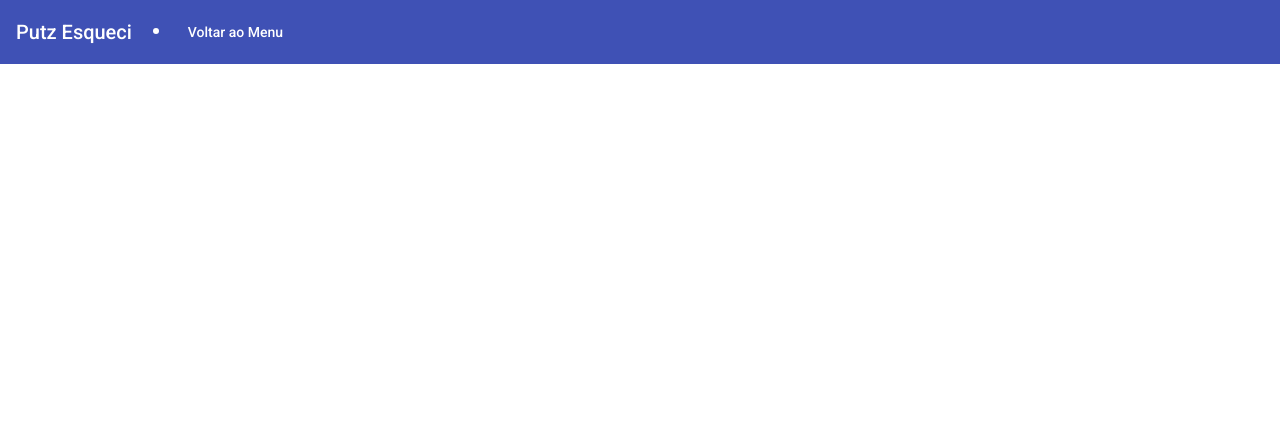
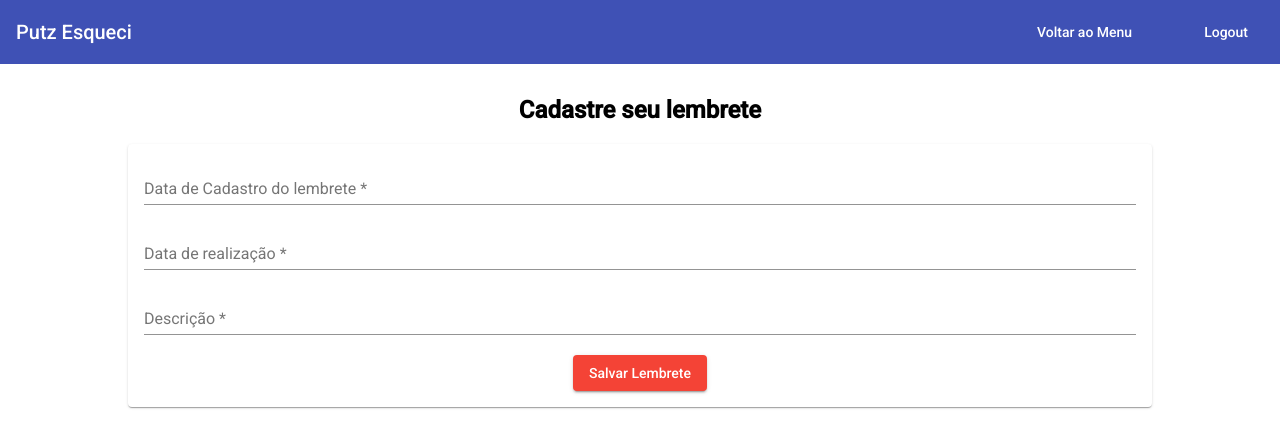
Before and after one commit to Jul10pN/projeto-usabilidade, an Angular app: page /editar/1 in a window 1280 px wide. Before the commit this address led to /. Shown: the top 448 px of the page. Built offline with nearby package versions, Linux system fonts and the light colour scheme.

Commit message:
adicao das funções editar/remover

```diff
--- a/src/app/app-routing-module.ts
+++ b/src/app/app-routing-module.ts
@@ -7,7 +7,8 @@ import { MenuComponent } from './menu/menu.component';
 const routes: Routes = [
   { path: 'lista', component: LembreteListaComponent},
   { path:  'cadastro', component: LembreteInserirComponent},
-  { path: '', component: MenuComponent}
+  { path: '', component: MenuComponent},
+  { path: 'editar/:idLembrete', component: LembreteInserirComponent }
 ]
 
 @NgModule({
--- a/src/app/app.module.ts
+++ b/src/app/app.module.ts
@@ -20,6 +20,7 @@ import { MatToolbarModule } from '@angular/material/toolbar';
 import { MatExpansionModule } from '@angular/material/expansion';
 import { MatDatepickerModule } from '@angular/material/datepicker';
 import { MatMenuModule } from '@angular/material/menu';
+import { TelaLoginComponent } from './tela-login/tela-login.component';
 
 
 @NgModule({
@@ -28,7 +29,8 @@ import { MatMenuModule } from '@angular/material/menu';
     LembreteInserirComponent,
     LembreteListaComponent,
     CabecalhoComponent,
-    MenuComponent
+    MenuComponent,
+    TelaLoginComponent
   ],
   imports: [
     AppRoutingModule,
--- a/src/app/cabecalho/cabecalho.component.css
+++ b/src/app/cabecalho/cabecalho.component.css
@@ -0,0 +1,12 @@
+a {
+  text-decoration: none;
+  color: white;
+}
+
+ul{
+  list-style: none;
+}
+
+.separador {
+  flex: 1;
+}
--- a/src/app/cabecalho/cabecalho.component.html
+++ b/src/app/cabecalho/cabecalho.component.html
@@ -2,6 +2,17 @@
   <span>Putz Esqueci</span>
   <span class="separador"></span>
   <ul>
-   <li><a mat-button routerLink="/"  routerLinkActive="mat-accent">Voltar ao Menu</a></li>
+   <li>
+      <a mat-button routerLink="/">
+        Voltar ao Menu
+      </a>
+    </li>
+  </ul>
+  <ul>
+    <li>
+      <a mat-button routerLink="/">
+        Logout
+      </a>
+    </li>
   </ul>
 </mat-toolbar>
--- a/src/app/lembrete/lembrete-inserir/lembrete-inserir.component.html
+++ b/src/app/lembrete/lembrete-inserir/lembrete-inserir.component.html
@@ -1,13 +1,14 @@
 <h2>Cadastre seu lembrete</h2>
 
 <mat-card>
-  <form (submit)="onAdicionarLembrete(lembreteForm)" #lembreteForm="ngForm">
+  <form (submit)="onSalvarLembrete(lembreteForm)" #lembreteForm="ngForm">
     <mat-form-field>
       <input type="text" matInput
         placeholder="Data de Cadastro do lembrete"
          name= "cadastro" ngModel
          required
          #cadastro="ngModel"
+         [ngModel]="lembrete?.cadastro"
          />
          <mat-error *ngIf="cadastro.invalid">Digite uma data valida</mat-error>
     </mat-form-field>
@@ -18,6 +19,7 @@
         name= "realizacao"ngModel
         required
         #realizacao="ngModel"
+        [ngModel]="lembrete?.realizacao"
         />
         <mat-error *ngIf="cadastro.invalid">Digite uma data valida</mat-error>
     </mat-form-field>
@@ -27,13 +29,14 @@
         placeholder="Descrição"
         name="descricao" ngModel
         required
-        #descricao
+        #descricao="ngModel"
+        [ngModel]="lembrete?.descricao"
         />
         <mat-error *ngIf="cadastro.invalid">Digite uma descrição valida</mat-error>
     </mat-form-field>
 
     <button mat-raised-button color="warn">
-      Cadastrar Lembrete
+      Salvar Lembrete
     </button>
   </form>
 
--- a/src/app/lembrete/lembrete-inserir/lembrete-inserir.component.ts
+++ b/src/app/lembrete/lembrete-inserir/lembrete-inserir.component.ts
@@ -1,27 +1,57 @@
-import { Component, EventEmitter, Output } from '@angular/core';
+import { Component, OnInit } from '@angular/core';
 import { NgForm } from '@angular/forms';
 import { Lembrete } from '../lembrete.model';
 import { LembreteService } from '../lembrete.service';
+import { ActivatedRoute, ParamMap } from '@angular/router';
 
 @Component({
   selector: 'app-lembrete-inserir',
   templateUrl: './lembrete-inserir.component.html',
   styleUrls: ['./lembrete-inserir.component.css']
 })
-export class LembreteInserirComponent  {
+export class LembreteInserirComponent implements OnInit {
 
-  constructor(public lembreteService: LembreteService){
+  private modo: String = "cadastro";
+  private idLembrete: String;
+  public lembrete: Lembrete;
 
+  ngOnInit() {
+    this.route.paramMap.subscribe((paramMap: ParamMap) => {
+      if(paramMap.has("idLembrete")) {
+        this.modo = "editar";
+        this.idLembrete = paramMap.get("idLembrete");
+        this.lembrete = this.lembreteService.getLembrete(this.idLembrete);
+      }else {
+        this.modo = "cadastro";
+        this.idLembrete = null;
+      }
+    }
+    );
   }
 
-  onAdicionarLembrete(form: NgForm) {
+  constructor(
+    public lembreteService: LembreteService,
+    public route: ActivatedRoute
+    ){
+  }
+
+  onSalvarLembrete(form: NgForm) {
     if(form.invalid) return;
-    this.lembreteService.adicionarLembrete(
-      form.value.cadastro,
-      form.value.realizacao,
-      form.value.descricao
+    if(this.modo === "criar") {
+      this.lembreteService.adicionarLembrete(
+        form.value.cadastro,
+        form.value.realizacao,
+        form.value.descricao
     );
-      form.resetForm();
+    }else{
+      this.lembreteService.atualizarLembrete(
+        this.idLembrete,
+        form.value.cadastro,
+        form.value.realizacao,
+        form.value.descricao
+    );
+    }
+    form.resetForm();
 
 
 
--- a/src/app/lembrete/lembrete-lista/lembrete-lista.component.html
+++ b/src/app/lembrete/lembrete-lista/lembrete-lista.component.html
@@ -12,7 +12,7 @@
     <p>Data da Realização: {{lembrete.realizacao}} </p>
 
     <mat-action-row>
-      <button mat-button color="primary">Editar</button>
+      <a mat-button color="primary" [routerLink]="['/editar', lembrete.id]" >Editar</a>
       <button mat-button color="warn" (click)="onDelete(lembrete.id)">Remover</button>
     </mat-action-row>
 
--- a/src/app/lembrete/lembrete.model.ts
+++ b/src/app/lembrete/lembrete.model.ts
@@ -1,5 +1,3 @@
-import { StringifyOptions } from 'querystring';
-
 export interface Lembrete {
   id: String;
   cadastro: string;
--- a/src/app/lembrete/lembrete.service.ts
+++ b/src/app/lembrete/lembrete.service.ts
@@ -28,6 +28,17 @@ export class LembreteService {
   private lembretes: Lembrete [] = [];
 
   private listaLembretesAtualizada = new Subject<Lembrete[]>();
+
+  atualizarLembrete(id: String, cadastro: string, realizacao: string, descricao: string) {
+    const lembrete: Lembrete = { id, cadastro, realizacao, descricao};
+    this.httpClient.put(`http://localhost:3000/api/lembretes/${id}`, lembrete).subscribe(res => console.log(res));
+  }
+
+  getLembrete(idLembrete: String) {
+    return {...this.lembretes.find((lem) => lem.id === idLembrete)};
+    //return this.httpClient.get<{_id: String, cadastro: String, realizacao: String, descricao: String}>('http://localhost:3000/api/lembretes/${id}');
+
+  }
 
   getLembretes(): void {
     this.httpClient.get<{mensagem: string, lembretes: any}>(
--- /dev/null
+++ b/src/app/tela-login/tela-login.component.html
@@ -0,0 +1 @@
+<p>tela-login works!</p>
--- /dev/null
+++ b/src/app/tela-login/tela-login.component.ts
@@ -0,0 +1,15 @@
+import { Component, OnInit } from '@angular/core';
+
+@Component({
+  selector: 'app-tela-login',
+  templateUrl: './tela-login.component.html',
+  styleUrls: ['./tela-login.component.css']
+})
+export class TelaLoginComponent implements OnInit {
+
+  constructor() { }
+
+  ngOnInit(): void {
+  }
+
+}
```
Also changed, not shown: src/app/tela-login/tela-login.component.css (added), 1 other file (tests, documents, lock files or other folders).
